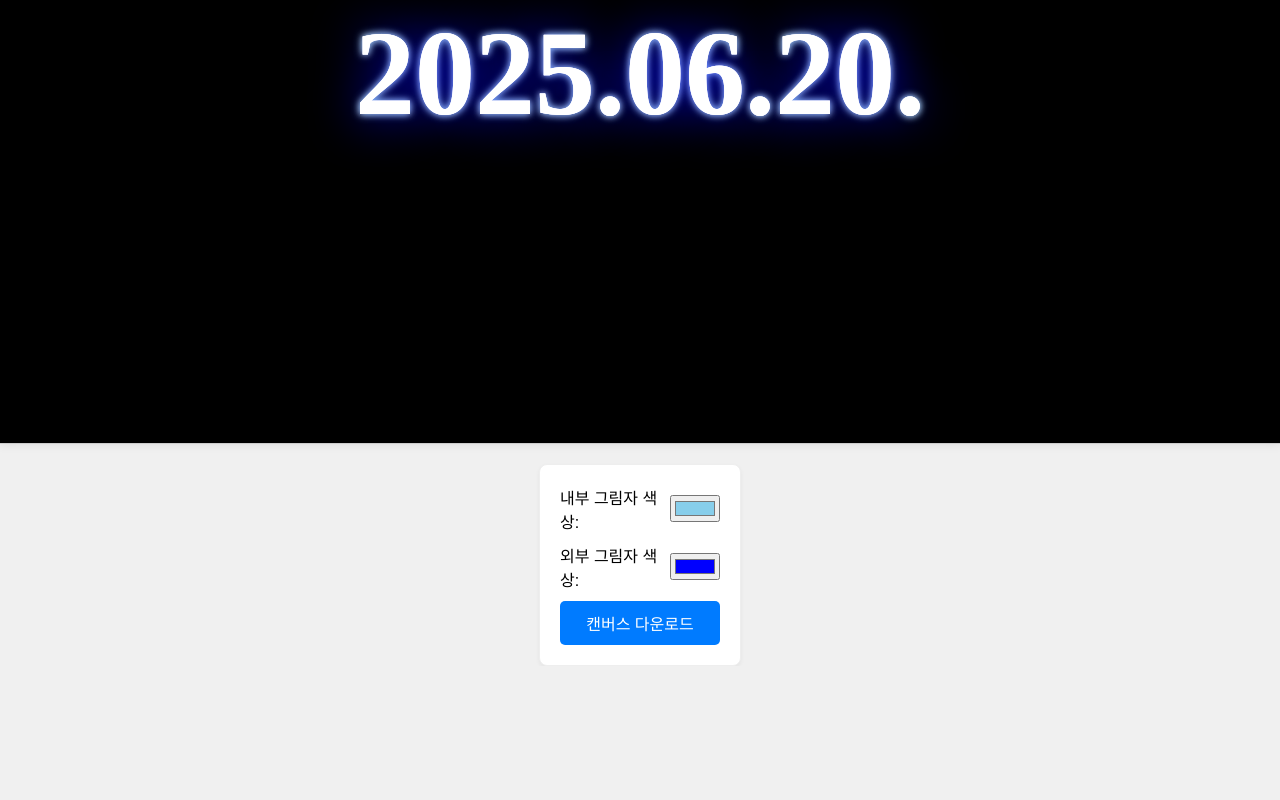
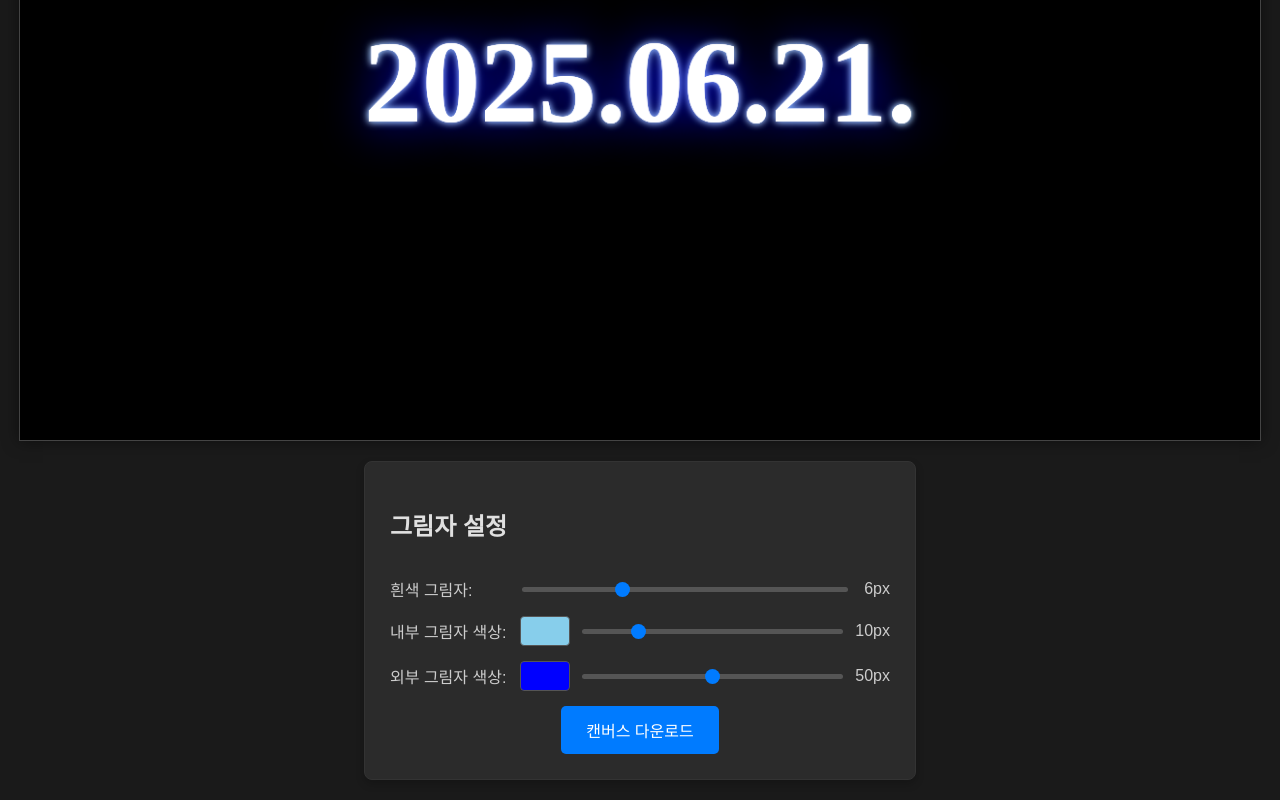
Before and after one commit to ImOnple/storyglowthumbnailgenerator, a plain HTML site: page index.html in a window 1280 px wide. Shown: the part 367-1167 px from the top of the page. Before the commit the page ends 1033 px from the top, so only its background shows below. Drawn offline with Linux system fonts and the light colour scheme.

Commit message:
ahh update

```diff
--- a/index.html
+++ b/index.html
@@ -3,7 +3,7 @@
 <head>
     <meta charset="UTF-8">
     <meta name="viewport" content="width=device-width, initial-scale=1.0">
-    <title>다음 날짜 캔버스</title>
+    <title>스토리 글로우 썸네일 생성기</title>
     <link rel="preconnect" href="https://fonts.googleapis.com">
     <link rel="preconnect" href="https://fonts.gstatic.com" crossorigin>
     <link href="https://fonts.googleapis.com/css2?family=Inter:wght@900&display=swap" rel="stylesheet">
@@ -14,36 +14,99 @@
             justify-content: center;
             align-items: center;
             min-height: 100vh;
-            background-color: #f0f0f0;
+            background-color: #1a1a1a; /* 다크 모드 배경 */
+            color: #e0e0e0; /* 다크 모드 텍스트 색상 */
             font-family: Arial, sans-serif;
             margin: 0;
+            padding: 20px;
+            box-sizing: border-box;
+        }
+        h1 {
+            color: #ffffff;
         }
         canvas {
-            border: 1px solid #ccc;
-            background-color: #000; /* 배경색 #000 적용 */
-            box-shadow: 0 0 10px rgba(0,0,0,0.1);
+            border: 1px solid #444;
+            background-color: #000;
+            box-shadow: 0 0 15px rgba(0,0,0,0.5);
+            max-width: 100%; /* 모바일 반응형 */
+            height: auto; /* 비율 유지 */
         }
         .controls {
             margin-top: 20px;
             display: flex;
             flex-direction: column;
-            gap: 10px;
-            padding: 20px;
-            border: 1px solid #eee;
-            background-color: #fff;
+            gap: 15px;
+            padding: 25px;
+            border: 1px solid #333;
+            background-color: #2b2b2b; /* 다크 모드 컨트롤 배경 */
             border-radius: 8px;
-            box-shadow: 0 2px 4px rgba(0,0,0,0.05);
+            box-shadow: 0 4px 8px rgba(0,0,0,0.2);
+            width: 100%;
+            max-width: 500px;
         }
         .control-group {
             display: flex;
+            flex-wrap: wrap; /* 모바일에서 요소들이 줄바꿈되도록 */
             align-items: center;
             gap: 10px;
         }
         .control-group label {
-            width: 100px;
+            flex-basis: 120px; /* 라벨 너비 고정 */
+            color: #cccccc;
+        }
+        .control-group input[type="color"] {
+            -webkit-appearance: none;
+            -moz-appearance: none;
+            appearance: none;
+            width: 50px;
+            height: 30px;
+            border: none;
+            border-radius: 4px;
+            cursor: pointer;
+            background: none;
+            padding: 0;
+        }
+        .control-group input[type="color"]::-webkit-color-swatch-wrapper {
+            padding: 0;
+        }
+        .control-group input[type="color"]::-webkit-color-swatch {
+            border: 1px solid #555;
+            border-radius: 4px;
+        }
+        .control-group input[type="range"] {
+            flex-grow: 1; /* 범위 슬라이더가 남은 공간을 차지하도록 */
+            width: auto;
+            min-width: 100px;
+            height: 5px;
+            background: #555;
+            border-radius: 5px;
+            outline: none;
+            -webkit-appearance: none;
+            appearance: none;
+        }
+        .control-group input[type="range"]::-webkit-slider-thumb {
+            -webkit-appearance: none;
+            appearance: none;
+            width: 15px;
+            height: 15px;
+            background: #007bff;
+            border-radius: 50%;
+            cursor: pointer;
+        }
+        .control-group input[type="range"]::-moz-range-thumb {
+            width: 15px;
+            height: 15px;
+            background: #007bff;
+            border-radius: 50%;
+            cursor: pointer;
+        }
+        .control-group span {
+            min-width: 30px;
+            text-align: right;
+            color: #cccccc;
         }
         button {
-            padding: 10px 20px;
+            padding: 12px 25px;
             font-size: 16px;
             cursor: pointer;
             background-color: #007bff;
@@ -51,9 +114,41 @@
             border: none;
             border-radius: 5px;
             transition: background-color 0.3s ease;
+            align-self: center; /* 버튼 중앙 정렬 */
+            width: fit-content;
         }
         button:hover {
             background-color: #0056b3;
+        }
+
+        /* 모바일 최적화 */
+        @media (max-width: 768px) {
+            body {
+                padding: 10px;
+            }
+            h1 {
+                font-size: 1.5em;
+            }
+            .controls {
+                padding: 15px;
+                gap: 10px;
+            }
+            .control-group {
+                flex-direction: column;
+                align-items: flex-start;
+            }
+            .control-group label {
+                flex-basis: auto;
+                width: auto;
+            }
+            .control-group input[type="color"],
+            .control-group input[type="range"] {
+                width: 100%;
+                max-width: none;
+            }
+            button {
+                width: 100%;
+            }
         }
     </style>
 </head>
@@ -62,23 +157,54 @@
     <canvas id="myCanvas" width="1280" height="720"></canvas>
 
     <div class="controls">
+        <h2>그림자 설정</h2>
+
+        <div class="control-group">
+            <label>흰색 그림자:</label>
+            <input type="range" id="whiteShadowBlur" min="0" max="20" value="6">
+            <span id="whiteShadowBlurValue">6px</span>
+        </div>
+
         <div class="control-group">
             <label for="innerGlowColor">내부 그림자 색상:</label>
             <input type="color" id="innerGlowColor" value="#87CEEB">
+            <input type="range" id="innerGlowBlur" min="0" max="50" value="10">
+            <span id="innerGlowBlurValue">10px</span>
         </div>
+
         <div class="control-group">
             <label for="outerGlowColor">외부 그림자 색상:</label>
             <input type="color" id="outerGlowColor" value="#0000FF">
+            <input type="range" id="outerGlowBlur" min="0" max="100" value="50">
+            <span id="outerGlowBlurValue">50px</span>
         </div>
+
         <button id="downloadCanvas">캔버스 다운로드</button>
     </div>
 
     <script>
         const canvas = document.getElementById('myCanvas');
         const ctx = canvas.getContext('2d');
+
+        // 그림자 설정 컨트롤
+        const whiteShadowBlurInput = document.getElementById('whiteShadowBlur');
+        const whiteShadowBlurValueSpan = document.getElementById('whiteShadowBlurValue');
+
         const innerGlowColorInput = document.getElementById('innerGlowColor');
+        const innerGlowBlurInput = document.getElementById('innerGlowBlur');
+        const innerGlowBlurValueSpan = document.getElementById('innerGlowBlurValue');
+
         const outerGlowColorInput = document.getElementById('outerGlowColor');
+        const outerGlowBlurInput = document.getElementById('outerGlowBlur');
+        const outerGlowBlurValueSpan = document.getElementById('outerGlowBlurValue');
+
         const downloadButton = document.getElementById('downloadCanvas');
+
+        // 슬라이더 값 업데이트 함수
+        function updateSliderValue(inputElement, valueSpanElement) {
+            valueSpanElement.textContent = `${inputElement.value}px`;
+            drawCanvas();
+        }
 
         function drawCanvas() {
             // 캔버스 배경색 설정
@@ -87,13 +213,17 @@
 
             // 다음 날짜 계산 (한국 시간 기준)
             const today = new Date();
-            const nextDay = new Date(today);
-            nextDay.setDate(today.getDate() + 1);
+            // 대한민국 표준시 (KST)로 현재 시간을 얻기 위해 'Asia/Seoul' 타임존을 사용
+            const kstOffset = 9 * 60; // KST는 UTC+9
+            const localTime = new Date(today.getTime() + (today.getTimezoneOffset() * 60000) + (kstOffset * 60000));
+
+            const nextDay = new Date(localTime);
+            nextDay.setDate(localTime.getDate() + 1);
 
             const year = nextDay.getFullYear();
             const month = String(nextDay.getMonth() + 1).padStart(2, '0');
             const day = String(nextDay.getDate()).padStart(2, '0');
-            const dateString = `${year}.${month}.${day}.`; // 정확한 YYYY.MM.DD. 형식
+            const dateString = `${year}.${month}.${day}.`; // YYYY.MM.DD. 형식
 
             // 텍스트 스타일 설정
             ctx.font = '900 120px Inter'; // Inter 폰트, Black (900), 크기
@@ -101,28 +231,31 @@
             ctx.textAlign = 'center';
             ctx.textBaseline = 'middle';
 
-            // 텍스트 그림자 설정 (흰색 그림자)
+            // 흰색 그림자
+            const whiteShadowBlur = parseInt(whiteShadowBlurInput.value);
             ctx.shadowColor = 'white';
             ctx.shadowOffsetX = 0;
             ctx.shadowOffsetY = 0;
-            ctx.shadowBlur = 6;
+            ctx.shadowBlur = whiteShadowBlur;
             ctx.fillText(dateString, canvas.width / 2, canvas.height / 2);
 
             // Inner Glow (내부 그림자)
             const innerGlowColor = innerGlowColorInput.value;
+            const innerGlowBlur = parseInt(innerGlowBlurInput.value);
             ctx.shadowColor = innerGlowColor;
             ctx.shadowOffsetX = 0;
             ctx.shadowOffsetY = 0;
-            ctx.shadowBlur = 10;
-            ctx.fillText(dateString, canvas.width / 2, canvas.height / 2); // 텍스트를 다시 그려 내부 그림자 효과 적용
+            ctx.shadowBlur = innerGlowBlur;
+            ctx.fillText(dateString, canvas.width / 2, canvas.height / 2);
 
             // Outer Glow (외부 그림자)
             const outerGlowColor = outerGlowColorInput.value;
+            const outerGlowBlur = parseInt(outerGlowBlurInput.value);
             ctx.shadowColor = outerGlowColor;
             ctx.shadowOffsetX = 0;
             ctx.shadowOffsetY = 0;
-            ctx.shadowBlur = 50;
-            ctx.fillText(dateString, canvas.width / 2, canvas.height / 2); // 텍스트를 다시 그려 외부 그림자 효과 적용
+            ctx.shadowBlur = outerGlowBlur;
+            ctx.fillText(dateString, canvas.width / 2, canvas.height / 2);
 
             // 최종 텍스트 그리기 (그림자 위에 덮어씌워져 선명하게 보이도록)
             ctx.shadowColor = 'transparent'; // 그림자 제거
@@ -132,9 +265,12 @@
         // 초기 캔버스 그리기
         drawCanvas();
 
-        // 색상 입력 변경 시 캔버스 다시 그리기
+        // 이벤트 리스너 등록
+        whiteShadowBlurInput.addEventListener('input', () => updateSliderValue(whiteShadowBlurInput, whiteShadowBlurValueSpan));
         innerGlowColorInput.addEventListener('input', drawCanvas);
+        innerGlowBlurInput.addEventListener('input', () => updateSliderValue(innerGlowBlurInput, innerGlowBlurValueSpan));
         outerGlowColorInput.addEventListener('input', drawCanvas);
+        outerGlowBlurInput.addEventListener('input', () => updateSliderValue(outerGlowBlurInput, outerGlowBlurValueSpan));
 
         // 캔버스 다운로드 기능
         downloadButton.addEventListener('click', () => {
```
